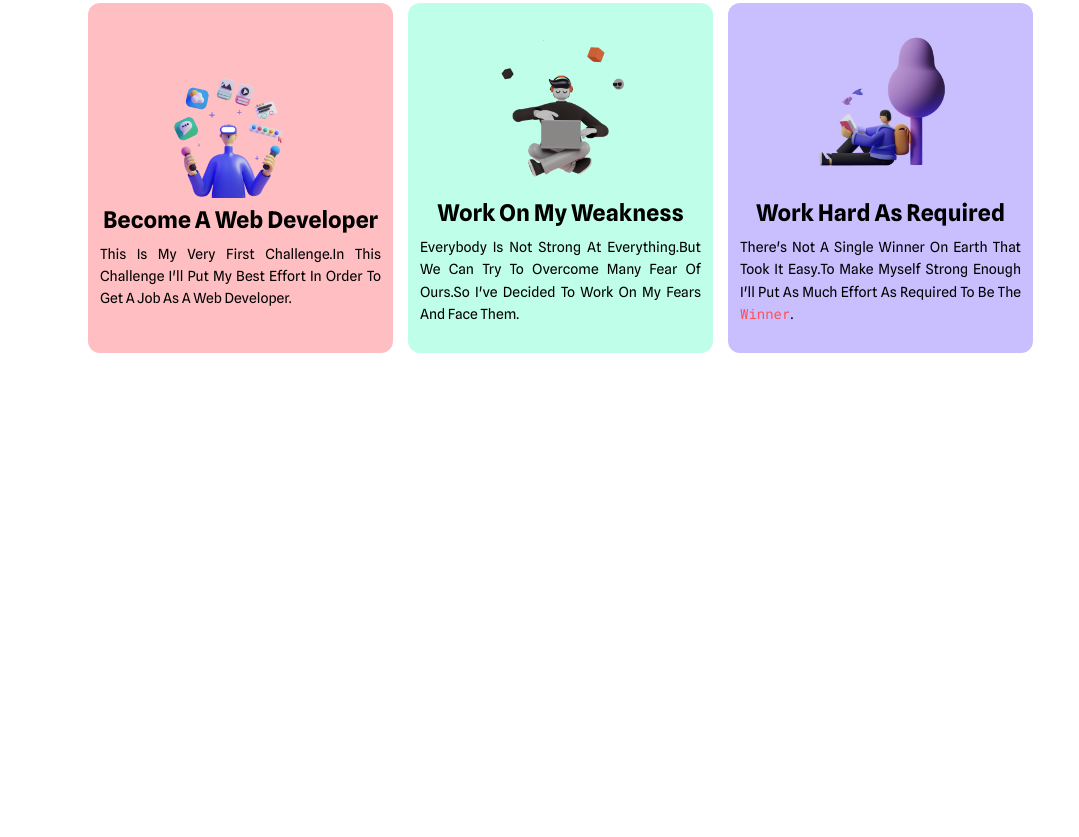
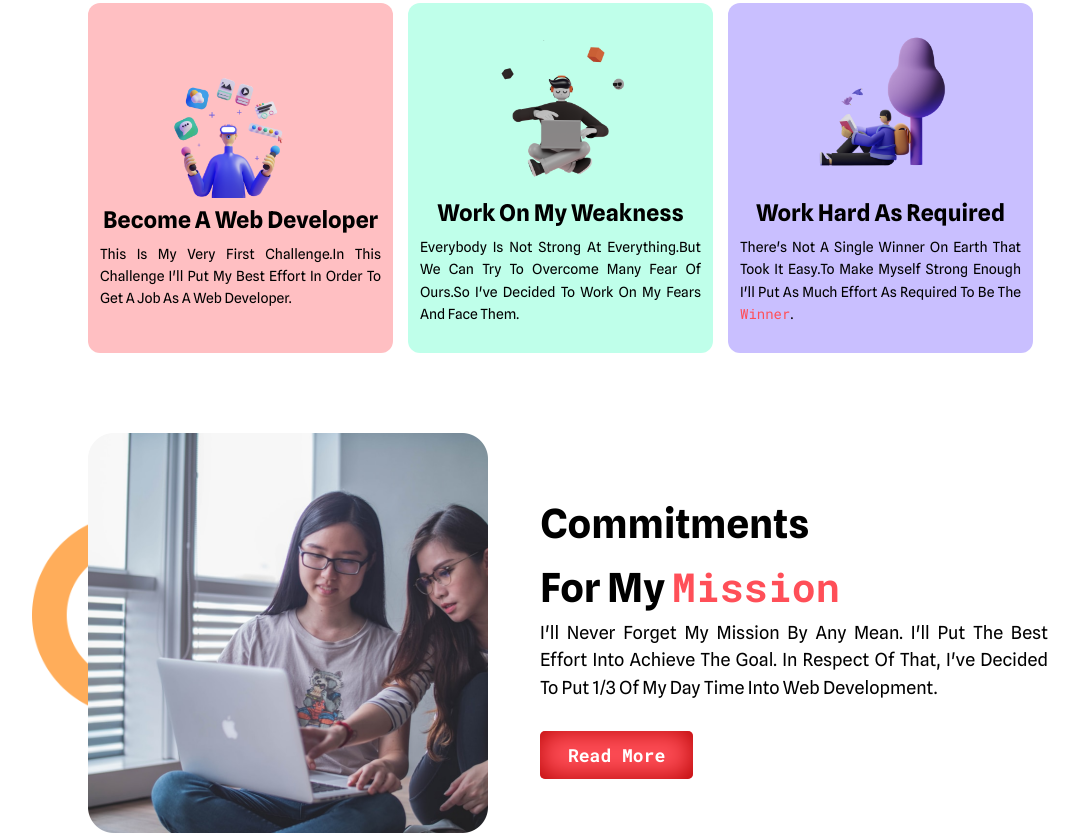
Before and after one commit to Alamin1369/mission-2022-solve, a plain HTML site: page index.html in a window 1280 px wide. Shown: the part 635-1472 px from the top of the page, without its empty margins (72-1151 px from the left). Before the commit the page ends 1007 px from the top, so only its background shows below. Drawn offline with Linux system fonts and the light colour scheme.

Commit message:
commitments done

```diff
--- a/index.html
+++ b/index.html
@@ -22,7 +22,8 @@
                     <div class="header__desc">
                         <p>
                             <span class="span__color">Happy New Year!!</span>
-                            To Celebrate This New Year I've Taken Three Challenges.In Order To Complete Those Challenges I've Took The First Baby Step By Taking This Course With programming Hero.
+                            To Celebrate This New Year I've Taken Three Challenges.In Order To Complete Those Challenges
+                            I've Took The First Baby Step By Taking This Course With programming Hero.
                         </p>
                     </div>
                     <button class="main__btn">
@@ -48,17 +49,20 @@
                     <div class="cart bg-1">
                         <img src="./images/illustrators/illustrator-1.png" alt="">
                         <h3>Become A Web Developer</h3>
-                        <p>This is my very first challenge.in this challenge I'll put my best Effort in Order to Get A job as a web developer.</p>
+                        <p>This is my very first challenge.in this challenge I'll put my best Effort in Order to Get A
+                            job as a web developer.</p>
                     </div>
                     <div class="cart bg-2">
                         <img src="./images/illustrators/illustrator-2.png" alt="">
                         <h3>Work On My Weakness</h3>
-                        <p>Everybody is not strong at everything.But We can try to overcome many fear of ours.So I've decided to work on my fears and face them.</p>
+                        <p>Everybody is not strong at everything.But We can try to overcome many fear of ours.So I've
+                            decided to work on my fears and face them.</p>
                     </div>
                     <div class="cart bg-3">
                         <img src="./images/illustrators/illustrator-3.png" alt="">
                         <h3>Work Hard As Required</h3>
-                        <p>There's not a single winner on Earth that took it easy.To Make Myself Strong Enough I'll put as much effort as required to be the <span class="span__color">Winner</span>.</p>
+                        <p>There's not a single winner on Earth that took it easy.To Make Myself Strong Enough I'll put
+                            as much effort as required to be the <span class="span__color">Winner</span>.</p>
                     </div>
                 </div>
             </div>
@@ -66,6 +70,32 @@
     </section>
 
     <!-- mission section ends -->
+
+
+    <!-- Commitment section -->
+    <section class="about">
+        <div class="gap">
+            <div class="about__container">
+                <div class="bg">
+                    <div class="img__part">
+                        <img src="./images/pictures/coding.png" alt="">
+                    </div>
+                </div>
+                <div class="text__part">
+                    <h3>
+                        Commitments <br> For My <span class="span__color">Mission</span>
+                    </h3>
+                    <p>
+                        I'll Never Forget My Mission By Any Mean. I'll Put The Best Effort Into Achieve The Goal. In
+                        Respect Of That, I've
+                        Decided To Put 1/3 Of My Day Time Into Web Development.
+                    </p>
+                    <button class="main__btn">Read More</button>
+                </div>
+            </div>
+        </div>
+    </section>
+    <!-- Commitment section ends -->
 </body>
 
 </html>
--- a/style.css
+++ b/style.css
@@ -135,3 +135,50 @@ font-family: 'Spline Sans', sans-serif;
 }
 
 /* Mission style ends */
+
+
+/*  Commitment section */
+.about{
+    margin-top: 5rem;
+}
+.about__container{
+    display: flex;
+    align-items: center;
+    /* justify-content: space-evenly; */
+}
+.img__part{
+    width: 400px;
+    margin-right: 20px;
+    position: relative;
+}
+.img__part::after{
+    content: '';
+    background: url(./images/shapes/shape-1.png);
+    background-size: contain;
+    background-repeat: no-repeat;
+    z-index: -1;
+    position: absolute;
+    top: 20%;
+    left: -3.5rem;
+    height: 50%;
+    width: 100%;
+}
+.img__part > img{
+    width: 100%;
+    object-fit: cover;
+}
+.text__part{
+    width: max-content;
+    margin-left: 2rem;
+    text-align: justify;
+}
+.text__part > h3{
+    font-size: 40px;
+    line-height: 4rem;
+}
+.text__part > p{
+    font-size: 18px;
+    line-height: 1.7rem;
+    margin-bottom: 30px;
+}
+/*  Commitment section ends  */
```
